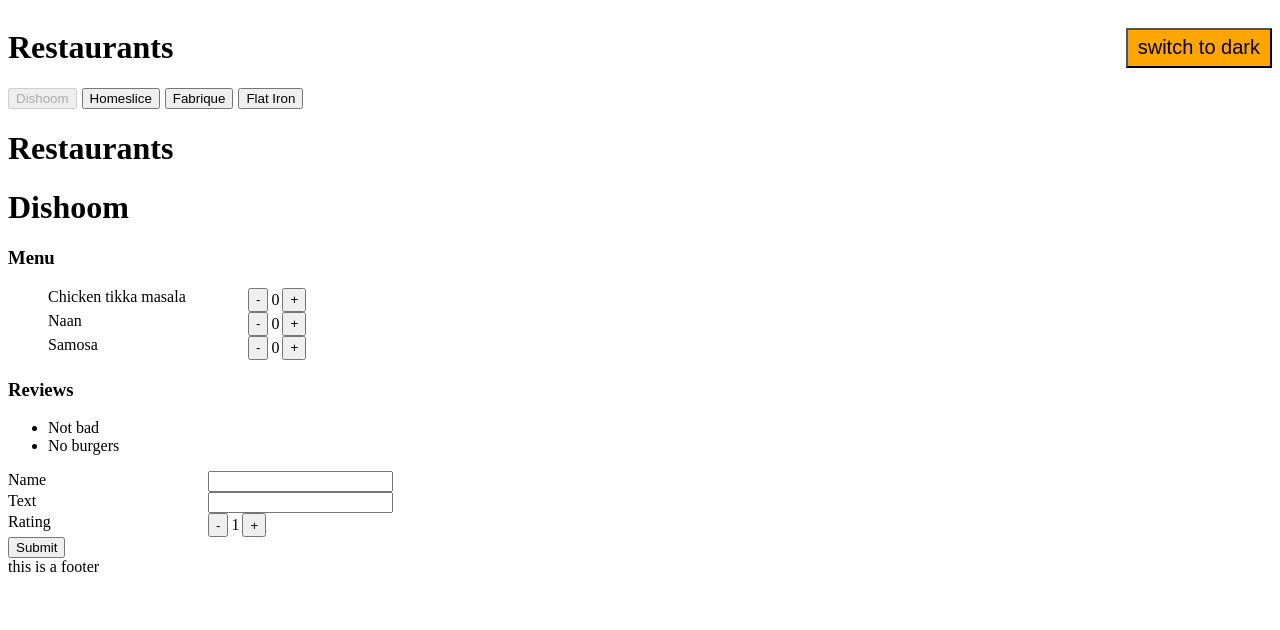
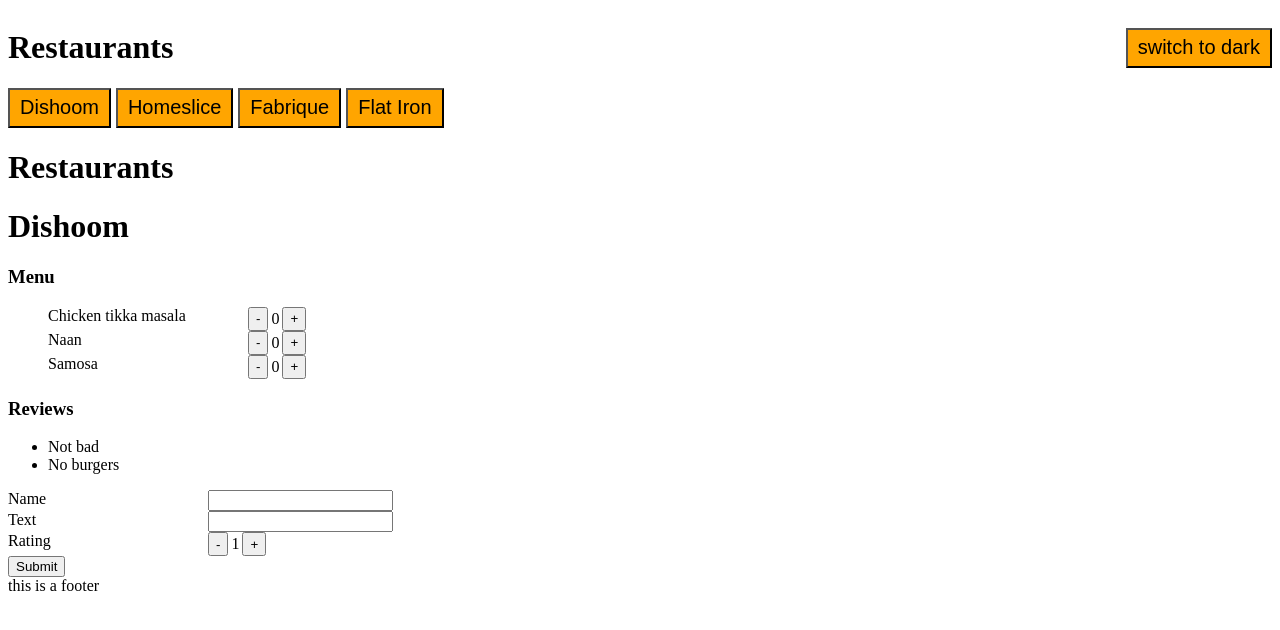
Before and after one commit to Windman/LearnReact, a React (Vite) app in the folder react-with-vite/: page / in a window 1280 px wide. Shown: the top 630 px of the page. Built offline with nearby package versions, Linux system fonts and the light colour scheme.

Commit message:
Add theme for navigation buttons

```diff
--- a/react-with-vite/src/components/navigation/natigation.component.jsx
+++ b/react-with-vite/src/components/navigation/natigation.component.jsx
@@ -1,4 +1,5 @@
 import { useState } from "react";
+import { Button } from "../button/button.component";
 
 export const Navigation = ({
   items,
@@ -12,15 +13,17 @@ export const Navigation = ({
     <div className="navigation">
       {items.map((item, index) => (
         <div className="navigation-item" key={index}>
-          <button
-            onClick={() => {
-              onSelect(index);
-              setIndex(index);``
-            }}
-            disabled={index === currentIndex}
-          >
-            {item.name}
-          </button>
+          {
+            <Button
+              text={item.name}
+              onClick={() => {
+                onSelect(index);
+                setIndex(index);
+                ``;
+              }}
+              disabled={index === currentIndex}
+            />
+          }
         </div>
       ))}
     </div>
```
